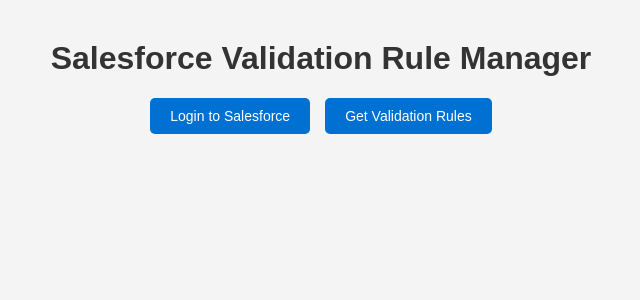
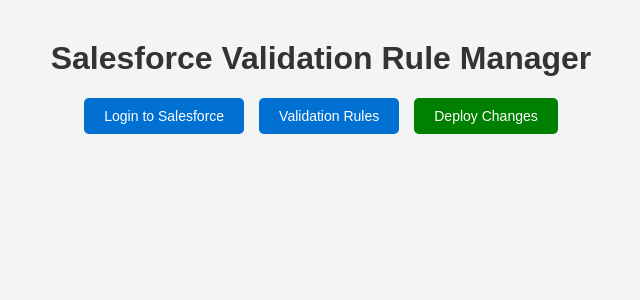
Before and after one commit to Preethika-Narsingoju9/salesforce-validation-manager, a React (Create React App) app in the folder salesforce-frontend/: page / in a window 1280 px wide. Shown: the top 300 px of the page, without its empty margins (319-959 px from the left). Built offline with nearby package versions, Linux system fonts and the light colour scheme.

Commit message:
deploy button

```diff
--- a/salesforce-frontend/src/App.js
+++ b/salesforce-frontend/src/App.js
@@ -147,7 +147,7 @@
   const API_BASE =
     "https://salesforce-validation-manager-snah.onrender.com";
 
-  // ---------------- LOGIN ----------------
+  // LOGIN
 
   const loginToSalesforce = () => {
 
@@ -155,7 +155,7 @@
       `${API_BASE}/api/login`;
   };
 
-  // ---------------- GET RULES ----------------
+  // GET RULES
 
   const getValidationRules = async () => {
 
@@ -170,13 +170,13 @@
         }
       );
 
-      setRules(response.data?.records ?? []);
+      setRules(response.data.records || []);
 
     } catch (error) {
 
       console.error(error);
 
-      alert("Error fetching validation rules");
+      alert("Failed fetching validation rules");
 
     } finally {
 
@@ -184,7 +184,7 @@
     }
   };
 
-  // ---------------- TOGGLE ----------------
+  // TOGGLE
 
   const toggleRule = async (
     id,
@@ -212,7 +212,17 @@
     }
   };
 
+  // DEPLOY BUTTON
+
+  const deployChanges = () => {
+
+    alert(
+      "Changes are deployed directly to Salesforce using Tooling API."
+    );
+  };
+
   return (
+
     <div className="container">
 
       <h1>
@@ -226,7 +236,14 @@
         </button>
 
         <button onClick={getValidationRules}>
-          Get Validation Rules
+          Validation Rules
+        </button>
+
+        <button
+          className="deploy-btn"
+          onClick={deployChanges}
+        >
+          Deploy Changes
         </button>
 
       </div>
@@ -240,11 +257,13 @@
         <table>
 
           <thead>
+
             <tr>
               <th>Rule Name</th>
               <th>Status</th>
               <th>Action</th>
             </tr>
+
           </thead>
 
           <tbody>
```
